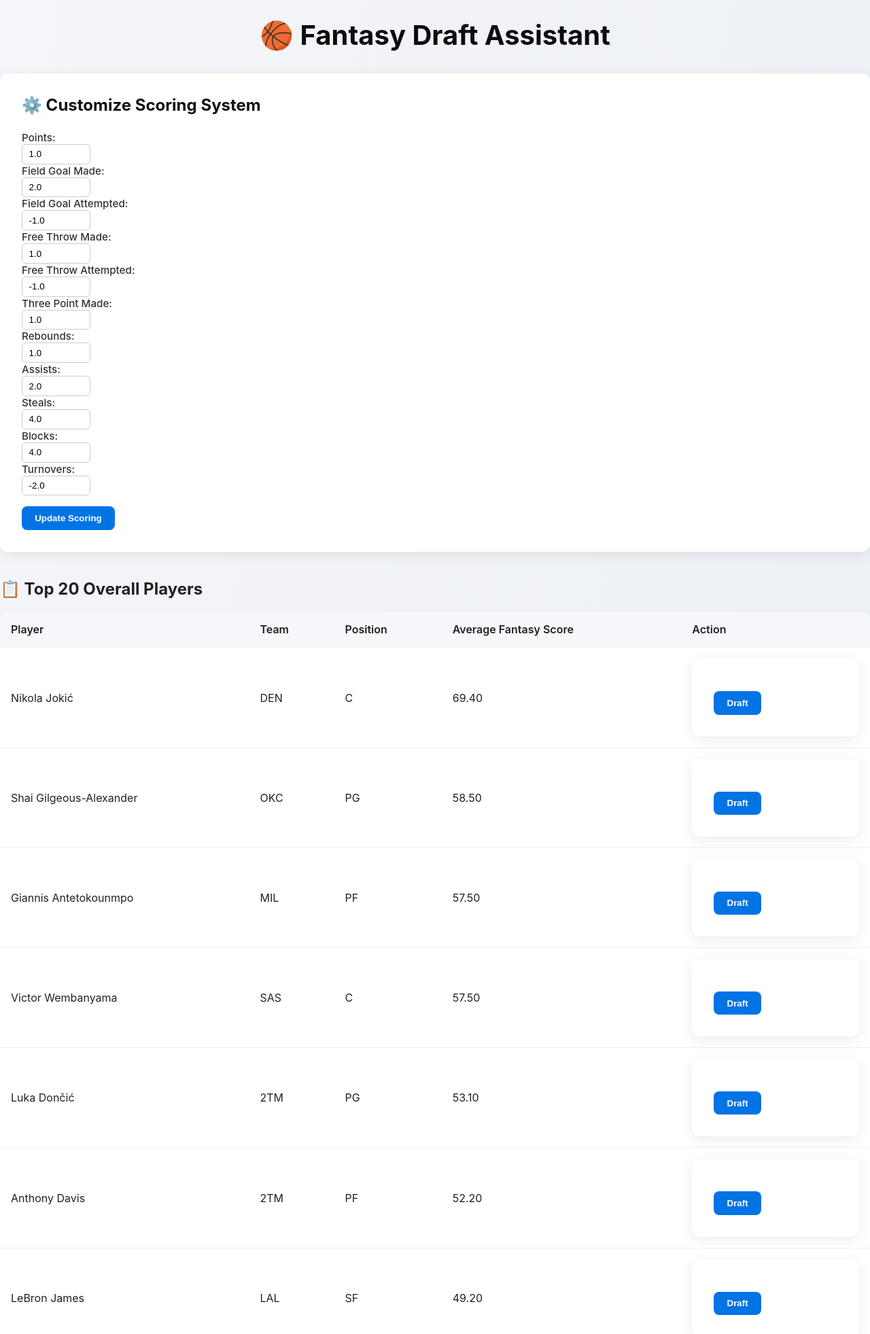
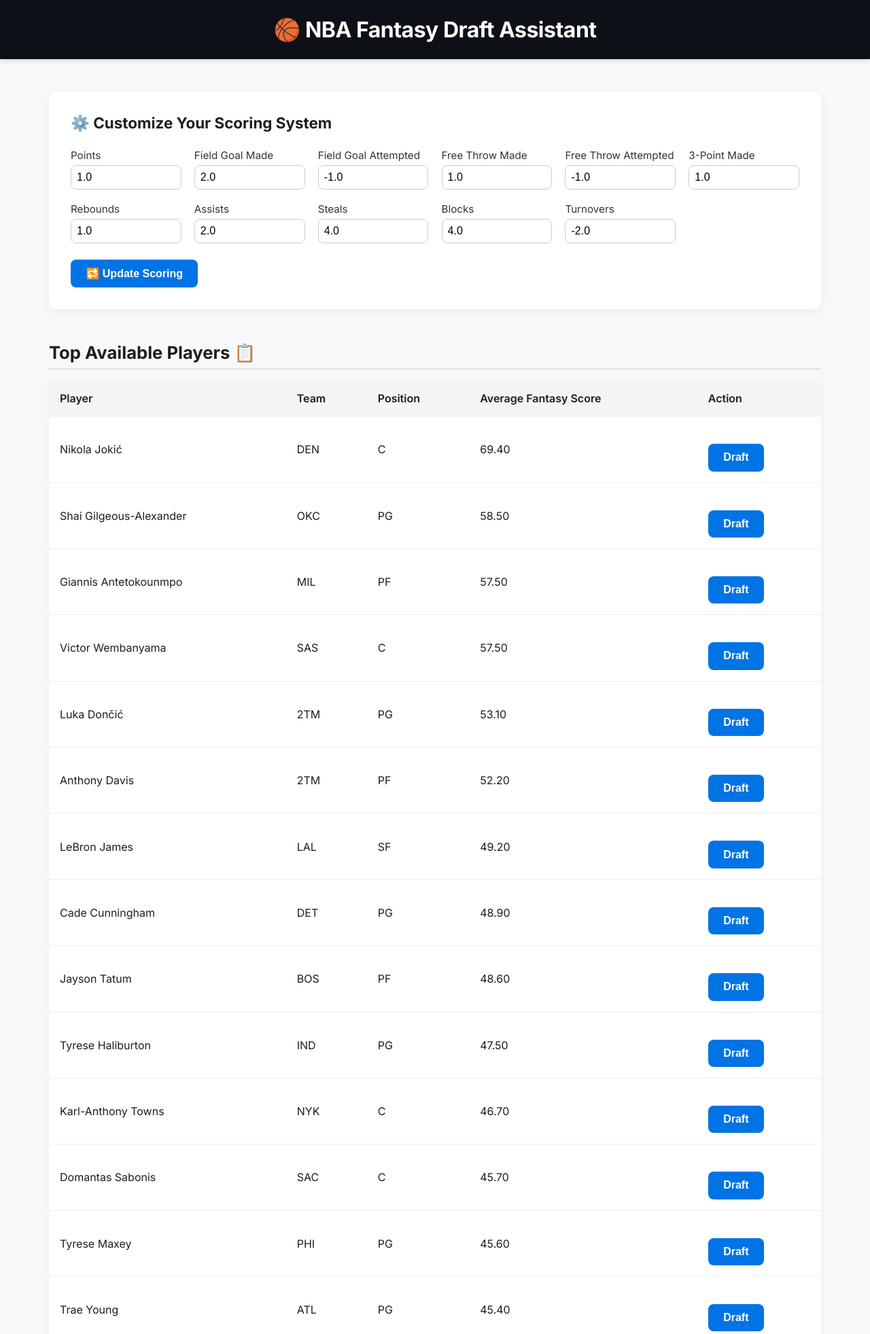
Before and after one commit to stephaustria/fantasy-basketball-draft-assistant, a FastAPI app: page / in a window 1280 px wide. Shown: the top 1963 px of the page at 68% size. Run offline with FastAPI, Linux system fonts and the light colour scheme.

Commit message:
Minor Refactoring

```diff
--- a/templates/index.html
+++ b/templates/index.html
@@ -1,49 +1,62 @@
 <!DOCTYPE html>
-<html>
+<html lang="en">
 <head>
     <meta charset="UTF-8">
     <title>NBA Fantasy Draft Assistant</title>
+    <link href="https://fonts.googleapis.com/css2?family=Inter:wght@400;600;700&display=swap" rel="stylesheet">
     <style>
+        * {
+          box-sizing: border-box;
+        }
+
         body {
-            font-family: -apple-system, BlinkMacSystemFont, "San Francisco", "Helvetica Neue", Helvetica, Arial, sans-serif;
-            background: linear-gradient(to bottom right, #f4f6f9, #e8ecf1);
           margin: 0;
-            padding: 0;
-            color: #222;
+          font-family: 'Inter', -apple-system, BlinkMacSystemFont, 'San Francisco', 'Helvetica Neue', Helvetica, Arial, sans-serif;
+          background-color: #f6f8fa;
+          color: #1e1e1e;
+        }
+
+        header {
+          background-color: #0d1117;
+          color: white;
+          padding: 1.5rem;
+          text-align: center;
+          position: sticky;
+          top: 0;
+          z-index: 1000;
+          box-shadow: 0 2px 8px rgba(0,0,0,0.15);
+        }
+
+        header h1 {
+          margin: 0;
+          font-size: 2rem;
+          letter-spacing: -0.5px;
         }
 
         .container {
           max-width: 1200px;
-            margin: auto;
-            padding: 2rem;
+          margin: 2rem auto;
+          padding: 1rem 2rem;
         }
 
-        h1 {
-            text-align: center;
-            color: #0b0c10;
-            margin-bottom: 2rem;
-            font-size: 2.5rem;
+        .card {
+          background: white;
+          border-radius: 12px;
+          padding: 2rem;
+          box-shadow: 0 4px 14px rgba(0,0,0,0.05);
+          margin-bottom: 3rem;
         }
 
-        form {
-            background-color: #fff;
-            padding: 2rem;
-            border-radius: 12px;
-            box-shadow: 0 4px 20px rgba(0,0,0,0.08);
-            margin-bottom: 2.5rem;
-        }
-
-        form h3 {
+        .card h3 {
           margin-top: 0;
+          font-size: 1.4rem;
           margin-bottom: 1.5rem;
-            color: #111;
-            font-size: 1.5rem;
         }
 
         .grid {
           display: grid;
-            grid-template-columns: repeat(auto-fill, minmax(180px, 1fr));
-            gap: 1rem;
+          grid-template-columns: repeat(auto-fit, minmax(160px, 1fr));
+          gap: 1.2rem;
         }
 
         label {
@@ -55,42 +68,38 @@
         }
 
         input[type="number"] {
-            padding: 0.4rem 0.6rem;
+          padding: 0.5rem;
           border: 1px solid #ccc;
-            border-radius: 6px;
-            width: 80px;
+          border-radius: 8px;
+          font-size: 1rem;
+          margin-top: 0.3rem;
         }
 
         button {
+          margin-top: 1.5rem;
+          padding: 0.7rem 1.4rem;
+          font-size: 1rem;
           background-color: #0074e4;
           color: white;
-            padding: 0.6rem 1.2rem;
           border: none;
           border-radius: 8px;
+          font-weight: bold;
           cursor: pointer;
-            font-weight: bold;
-            transition: background-color 0.2s ease;
-            margin-top: 1rem;
+          transition: all 0.2s ease;
         }
 
         button:hover {
-            background-color: #005ec4;
-        }
-
-        .section-title {
-            font-size: 1.6rem;
-            margin-top: 2rem;
-            margin-bottom: 1rem;
-            color: #222;
+          background-color: #005ac1;
+          transform: translateY(-1px);
+          box-shadow: 0 2px 6px rgba(0, 0, 0, 0.2);
         }
 
         table {
           width: 100%;
           border-collapse: collapse;
-            background: #fff;
+          background: white;
           border-radius: 12px;
           box-shadow: 0 2px 10px rgba(0,0,0,0.05);
-            margin-bottom: 2rem;
           overflow: hidden;
         }
 
@@ -101,7 +110,7 @@
         }
 
         th {
-            background-color: #f5f7fa;
+          background-color: #f3f4f6;
           font-weight: 600;
         }
 
@@ -109,53 +118,151 @@
           margin: 0;
         }
 
-        @media screen and (max-width: 600px) {
-            .grid {
-                grid-template-columns: 1fr;
+        h2.section-title {
+          font-size: 1.6rem;
+          margin-bottom: 1rem;
+          margin-top: 2.5rem;
+          border-bottom: 2px solid #ddd;
+          padding-bottom: 0.5rem;
         }
 
-            input[type="number"] {
+        @media (max-width: 600px) {
+          th, td {
+            padding: 0.7rem;
+          }
+
+          .card {
+            padding: 1.2rem;
+          }
+
+          button {
             width: 100%;
           }
         }
     </style>
 </head>
 <body>
-<h1>🏀 Fantasy Draft Assistant</h1>
+<header>
+    <h1>🏀 NBA Fantasy Draft Assistant</h1>
+</header>
 
+<div class="container">
+
+    <div class="card">
+        <h3>⚙️ Customize Your Scoring System</h3>
         <form method="post" action="/update-scoring">
-    <h3>⚙️ Customize Scoring System</h3>
-    <label>Points: <input name="points" type="number" step="0.1" value="{{ weights['PTS'] }}"></label>
-    <label>Field Goal Made: <input name="field_goal_made" type="number" step="0.1" value="{{ weights['FG'] }}"></label>
-    <label>Field Goal Attempted: <input name="field_goal_attempted" type="number" step="0.1"
-                                        value="{{ weights['FGA'] }}"></label>
-    <label>Free Throw Made: <input name="free_throw_made" type="number" step="0.1" value="{{ weights['FT'] }}"></label>
-    <label>Free Throw Attempted: <input name="free_throw_attempted" type="number" step="0.1"
-                                        value="{{ weights['FTA'] }}"></label>
-    <label>Three Point Made: <input name="three_point_made" type="number" step="0.1"
-                                    value="{{ weights['3P'] }}"></label>
-    <label>Rebounds: <input name="rebounds" type="number" step="0.1" value="{{ weights['TRB'] }}"></label>
-    <label>Assists: <input name="assists" type="number" step="0.1" value="{{ weights['AST'] }}"></label>
-    <label>Steals: <input name="steals" type="number" step="0.1" value="{{ weights['STL'] }}"></label>
-    <label>Blocks: <input name="blocks" type="number" step="0.1" value="{{ weights['BLK'] }}"></label>
-    <label>Turnovers: <input name="turnovers" type="number" step="0.1" value="{{ weights['TOV'] }}"></label>
-    <button type="submit">Update Scoring</button>
+            <div class="grid">
+                <label>Points
+                    <input name="points" type="number" step="0.1" value="{{ weights['PTS'] }}" required>
+                </label>
+                <label>Field Goal Made
+                    <input name="field_goal_made" type="number" step="0.1" value="{{ weights['FG'] }}" required>
+                </label>
+                <label>Field Goal Attempted
+                    <input name="field_goal_attempted" type="number" step="0.1" value="{{ weights['FGA'] }}" required>
+                </label>
+                <label>Free Throw Made
+                    <input name="free_throw_made" type="number" step="0.1" value="{{ weights['FT'] }}" required>
+                </label>
+                <label>Free Throw Attempted
+                    <input name="free_throw_attempted" type="number" step="0.1" value="{{ weights['FTA'] }}" required>
+                </label>
+                <label>3-Point Made
+                    <input name="three_point_made" type="number" step="0.1" value="{{ weights['3P'] }}" required>
+                </label>
+                <label>Rebounds
+                    <input name="rebounds" type="number" step="0.1" value="{{ weights['TRB'] }}" required>
+                </label>
+                <label>Assists
+                    <input name="assists" type="number" step="0.1" value="{{ weights['AST'] }}" required>
+                </label>
+                <label>Steals
+                    <input name="steals" type="number" step="0.1" value="{{ weights['STL'] }}" required>
+                </label>
+                <label>Blocks
+                    <input name="blocks" type="number" step="0.1" value="{{ weights['BLK'] }}" required>
+                </label>
+                <label>Turnovers
+                    <input name="turnovers" type="number" step="0.1" value="{{ weights['TOV'] }}" required>
+                </label>
+            </div>
+            <button type="submit">🔁 Update Scoring</button>
         </form>
+    </div>
 
-<h2>📋 Top 20 Overall Players</h2>
-{% include "player_table.html" with context %}
+    <h2 class="section-title">Top Available Players 📋</h2>
+    <table>
+        <tr>
+            <th>Player</th>
+            <th>Team</th>
+            <th>Position</th>
+            <th>Average Fantasy Score</th>
+            <th>Action</th>
+        </tr>
+        {% for row in players %}
+        <tr>
+            <td>{{ row['Player'] }}</td>
+            <td>{{ row['Team'] }}</td>
+            <td>{{ row['Pos'] }}</td>
+            <td>{{ "%.2f"|format(row['FantasyScore']) }}</td>
+            <td>
+                <form method="post" action="/draft">
+                    <input type="hidden" name="player_name" value="{{ row['Player'] }}">
+                    <button type="submit">Draft</button>
+                </form>
+            </td>
+        </tr>
+        {% endfor %}
+    </table>
 
-<h2>🎯 Top 5 Guards</h2>
-{% set players = top_guards %}
-{% include "player_table.html" with context %}
+    <h2 class="section-title">Top Guards 🎯</h2>
+    <table>
+        <tr>
+            <th>Player</th>
+            <th>Team</th>
+            <th>FantasyScore</th>
+        </tr>
+        {% for row in top_guards %}
+        <tr>
+            <td>{{ row['Player'] }}</td>
+            <td>{{ row['Team'] }}</td>
+            <td>{{ "%.2f"|format(row['FantasyScore']) }}</td>
+        </tr>
+        {% endfor %}
+    </table>
 
-<h2>⚔️ Top 5 Forwards</h2>
-{% set players = top_forwards %}
-{% include "player_table.html" with context %}
+    <h2 class="section-title">Top Forwards ⚔️</h2>
+    <table>
+        <tr>
+            <th>Player</th>
+            <th>Team</th>
+            <th>FantasyScore</th>
+        </tr>
+        {% for row in top_forwards %}
+        <tr>
+            <td>{{ row['Player'] }}</td>
+            <td>{{ row['Team'] }}</td>
+            <td>{{ "%.2f"|format(row['FantasyScore']) }}</td>
+        </tr>
+        {% endfor %}
+    </table>
 
-<h2>🛡️ Top 5 Centers</h2>
-{% set players = top_centers %}
-{% include "player_table.html" with context %}
+    <h2 class="section-title">Top Centers 🛡️</h2>
+    <table>
+        <tr>
+            <th>Player</th>
+            <th>Team</th>
+            <th>FantasyScore</th>
+        </tr>
+        {% for row in top_centers %}
+        <tr>
+            <td>{{ row['Player'] }}</td>
+            <td>{{ row['Team'] }}</td>
+            <td>{{ "%.2f"|format(row['FantasyScore']) }}</td>
+        </tr>
+        {% endfor %}
+    </table>
 
+</div>
 </body>
 </html>
--- a/templates/player_table.html
+++ /dev/null
@@ -1,23 +0,0 @@
-<table>
-    <tr>
-        <th>Player</th>
-        <th>Team</th>
-        <th>Position</th>
-        <th>Average Fantasy Score</th>
-        <th>Action</th>
-    </tr>
-    {% for row in players %}
-    <tr>
-        <td>{{ row['Player'] }}</td>
-        <td>{{ row['Team'] }}</td>
-        <td>{{ row['Pos'] }}</td>
-        <td>{{ "%.2f"|format(row['FantasyScore']) }}</td>
-        <td>
-            <form method="post" action="/draft">
-                <input type="hidden" name="player_name" value="{{ row['Player'] }}">
-                <button type="submit">Draft</button>
-            </form>
-        </td>
-    </tr>
-    {% endfor %}
-</table>
```
Lines whose indentation alone changed are shown as unchanged.
